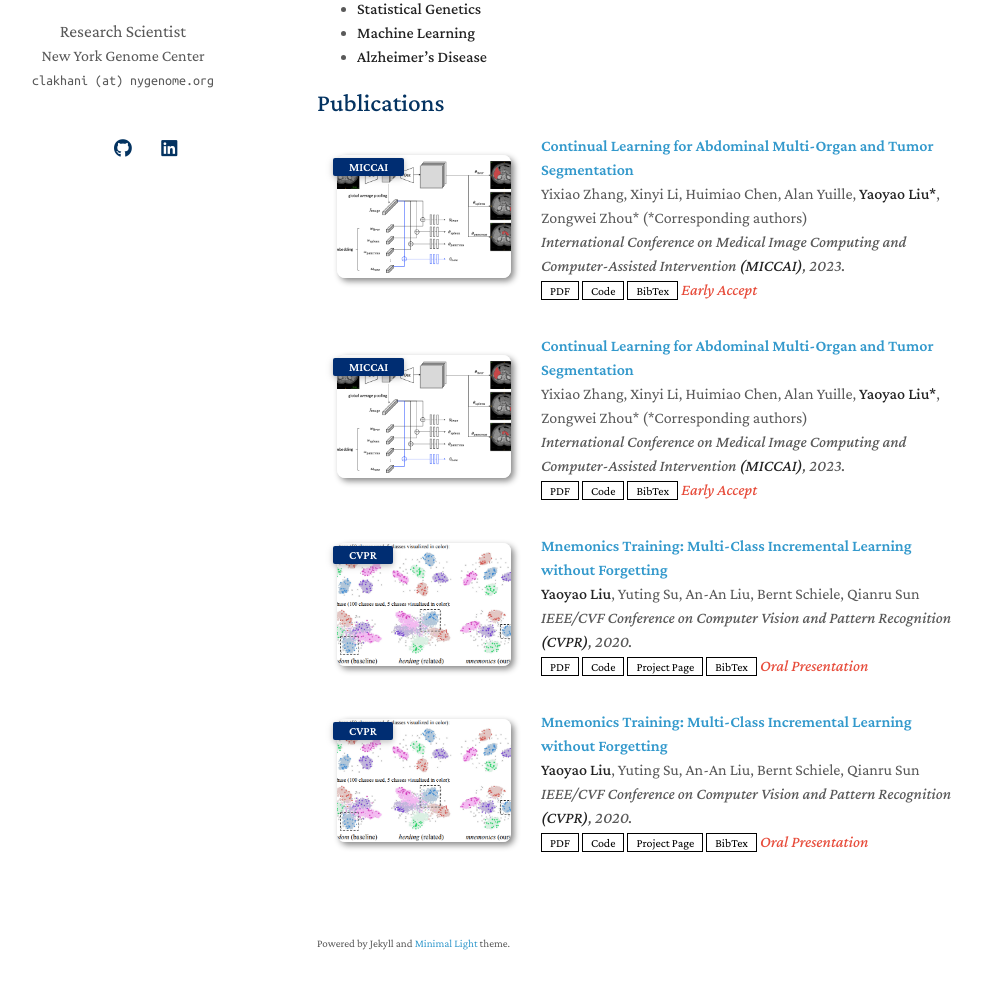
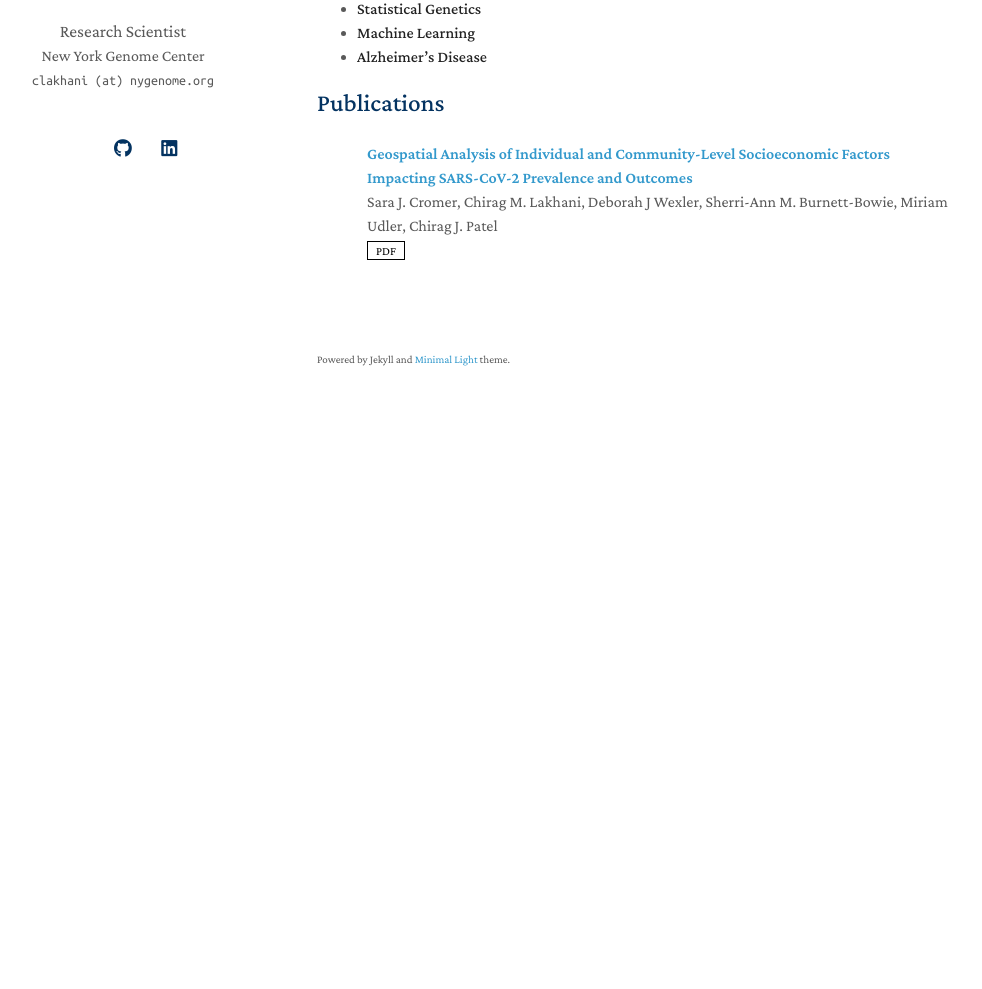
Before and after one commit to cmlakhan/cmlakhan.github.io, a Jekyll site: the page built from index.md, in a window 1280 px wide and 1246 px high. Shown: the part 222-1211 px from the top of the window, without its empty margins (153-1135 px from the left). Built offline with Jekyll 4.4.1, drawn with Linux system fonts in a browser that asks for light colours; a style sheet for code colours, icons or effects is not loaded; our own code applies the rules of GitHub Pages for plain Markdown files.

Commit message:
initial commit

```diff
--- a/_data/publications.yml
+++ b/_data/publications.yml
@@ -2,47 +2,6 @@ main:
 
 
 
-  - title: Continual Learning for Abdominal Multi-Organ and Tumor Segmentation
-    authors: Yixiao Zhang, Xinyi Li, Huimiao Chen, Alan Yuille, <strong>Yaoyao Liu*</strong>, Zongwei Zhou* (*Corresponding authors)
-    conference_short: MICCAI
-    conference: International Conference on Medical Image Computing and Computer-Assisted Intervention <strong>(MICCAI)</strong>, 2023.
-    pdf: https://arxiv.org/pdf/2306.00988.pdf
-    code: https://github.com/MrGiovanni/ContinualLearning
-    bibtex: https://bib.yliu.me/MICCAI23.txt
-    image: ./assets/img/teaser_example_2.png
-    notes: Early Accept
-
-
-  - title: Continual Learning for Abdominal Multi-Organ and Tumor Segmentation
-    authors: Yixiao Zhang, Xinyi Li, Huimiao Chen, Alan Yuille, <strong>Yaoyao Liu*</strong>, Zongwei Zhou* (*Corresponding authors)
-    conference_short: MICCAI
-    conference: International Conference on Medical Image Computing and Computer-Assisted Intervention <strong>(MICCAI)</strong>, 2023.
-    pdf: https://arxiv.org/pdf/2306.00988.pdf
-    code: https://github.com/MrGiovanni/ContinualLearning
-    bibtex: https://bib.yliu.me/MICCAI23.txt
-    image: ./assets/img/teaser_example_2.png
-    notes: Early Accept
-
-
-  - title: "Mnemonics Training: Multi-Class Incremental Learning without Forgetting"
-    authors: <strong>Yaoyao Liu</strong>, Yuting Su, An-An Liu, Bernt Schiele, Qianru Sun
-    conference_short: CVPR
-    conference: IEEE/CVF Conference on Computer Vision and Pattern Recognition <strong>(CVPR)</strong>, 2020.
-    pdf: https://arxiv.org/pdf/2002.10211.pdf
-    code: https://github.com/yaoyao-liu/class-incremental-learning/tree/main/mnemonics-training
-    page: https://class-il.mpi-inf.mpg.de/mnemonics/
-    bibtex: https://class-il.mpi-inf.mpg.de/mnemonics/
-    notes: Oral Presentation
-    image: ./assets/img/teaser_example.png
-
-
-  - title: "Mnemonics Training: Multi-Class Incremental Learning without Forgetting"
-    authors: <strong>Yaoyao Liu</strong>, Yuting Su, An-An Liu, Bernt Schiele, Qianru Sun
-    conference_short: CVPR
-    conference: IEEE/CVF Conference on Computer Vision and Pattern Recognition <strong>(CVPR)</strong>, 2020.
-    pdf: https://arxiv.org/pdf/2002.10211.pdf
-    code: https://github.com/yaoyao-liu/class-incremental-learning/tree/main/mnemonics-training
-    page: https://class-il.mpi-inf.mpg.de/mnemonics/
-    bibtex: https://class-il.mpi-inf.mpg.de/mnemonics/
-    notes: Oral Presentation
-    image: ./assets/img/teaser_example.png
+  - title: Geospatial Analysis of Individual and Community-Level Socioeconomic Factors Impacting SARS-CoV-2 Prevalence and Outcomes
+    authors: Sara J. Cromer, Chirag M. Lakhani, Deborah J Wexler, Sherri-Ann M. Burnett-Bowie, Miriam Udler, Chirag J. Patel
+    pdf: https://www.medrxiv.org/content/10.1101/2020.09.30.20201830v1.full.pdf
```
